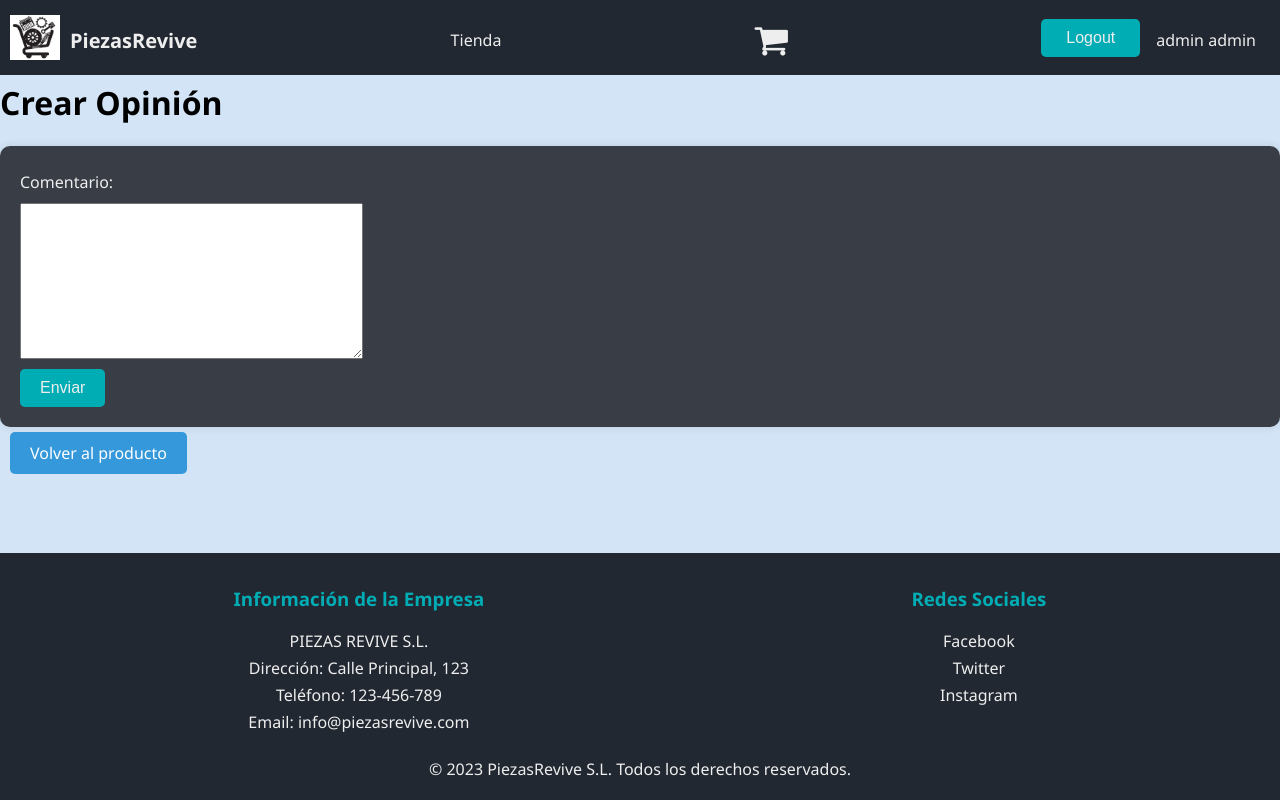
After one commit to diegarlin/piezasRevive, a Django app: page /crear_opinion/2 in a window 1280 px wide. The commit adds this page. Run offline with Django 4.2, Linux system fonts and the light colour scheme; a user stored in the database is signed in; data comes from the database, SQL or seed files in the repository; some libraries are stand-ins or nearby versions.

Commit message:
feature: crear opiniones de productos

```diff
--- /dev/null
+++ b/opinion/forms.py
@@ -0,0 +1,7 @@
+from django import forms
+from .models import Opinion
+
+class OpinionForm(forms.ModelForm):
+    class Meta:
+        model = Opinion
+        fields = ['comentario']
--- a/opinion/models.py
+++ b/opinion/models.py
@@ -2,9 +2,13 @@
 
 from django.db import models
 from piezasRevive.models import PerfilUsuario
+from django.contrib.auth.models import User
 from producto.models import Producto
 
 class Opinion(models.Model):
-    usuario = models.ForeignKey(PerfilUsuario, on_delete=models.CASCADE)
+    usuario = models.ForeignKey(User, on_delete=models.CASCADE)
     producto = models.ForeignKey(Producto, on_delete=models.CASCADE)
     comentario = models.TextField()
+
+    def __str__(self):
+        return f'{self.usuario} - {self.producto}'
--- /dev/null
+++ b/opinion/templates/crear_opinion.html
@@ -0,0 +1,33 @@
+{% extends 'piezasRevive/base.html' %}
+{% load static %}
+
+{% block content %}
+<style>
+    .boton-redireccion {
+        display: inline-block;
+        margin-left: 10px;
+        padding: 10px 20px;
+        font-size: 16px;
+        text-align: center;
+        text-decoration: none;
+        background-color: #3498db;
+        color: #fff;
+        border-radius: 5px;
+        transition: background-color 0.3s ease;
+    }
+
+    .boton-redireccion:hover {
+        background-color: #2980b9;
+    }
+</style>
+<h1>Crear Opinión</h1>
+
+<form method="post" action="{% url 'opinion:crear_opinion' producto.id %}">
+    {% csrf_token %}
+    {{ form.as_p }}
+    <button type="submit">Enviar</button>
+</form>
+
+<a class="boton-redireccion" href="/product/details/{{producto.id}}">Volver al producto</a>
+
+{% endblock %}
--- /dev/null
+++ b/opinion/urls.py
@@ -0,0 +1,8 @@
+from django.urls import path
+from . import views
+
+app_name="opinion"
+
+urlpatterns = [
+    path('crear_opinion/<int:producto_id>', views.crear_opinion, name='crear_opinion'),
+]
--- a/opinion/views.py
+++ b/opinion/views.py
@@ -1,3 +1,25 @@
-from django.shortcuts import render
+from django.shortcuts import render, redirect
+from django.contrib.auth.decorators import login_required
+from .models import Opinion
+from .forms import OpinionForm
+from producto.models import Producto
+from piezasRevive.models import PerfilUsuario
+from django.contrib.auth.models import User
 
-# Create your views here.
+@login_required
+def crear_opinion(request, producto_id):
+    producto = Producto.objects.get(id=producto_id)
+
+    if request.method == 'POST':
+        form = OpinionForm(request.POST)
+        if form.is_valid():
+            opinion = form.save(commit=False)
+            opinion.usuario = User.objects.get(username=request.user.username)  # Asociar el usuario autenticado
+            opinion.producto = producto
+            opinion.save()
+            url = '/product/details/' + str(producto.id)
+            return redirect(url)
+    else:
+        form = OpinionForm()
+
+    return render(request, 'crear_opinion.html', {'form': form, 'producto': producto})
--- a/proyectoPGPI/urls.py
+++ b/proyectoPGPI/urls.py
@@ -22,4 +22,5 @@ urlpatterns = [
     path('', include("piezasRevive.urls")),
     path('', include("producto.urls")),
     path('', include("carrito.urls")),
+    path('', include("opinion.urls")),
 ]
```
Also changed, not shown: producto/templates/producto/productoDetalles.html (+68 -7 lines), producto/views.py (+7 -2 lines), carrito/migrations/0001_initial.py (added), carrito/migrations/0002_delete_itemcarrito.py (added), opinion/migrations/0002_alter_opinion_usuario.py (added).
